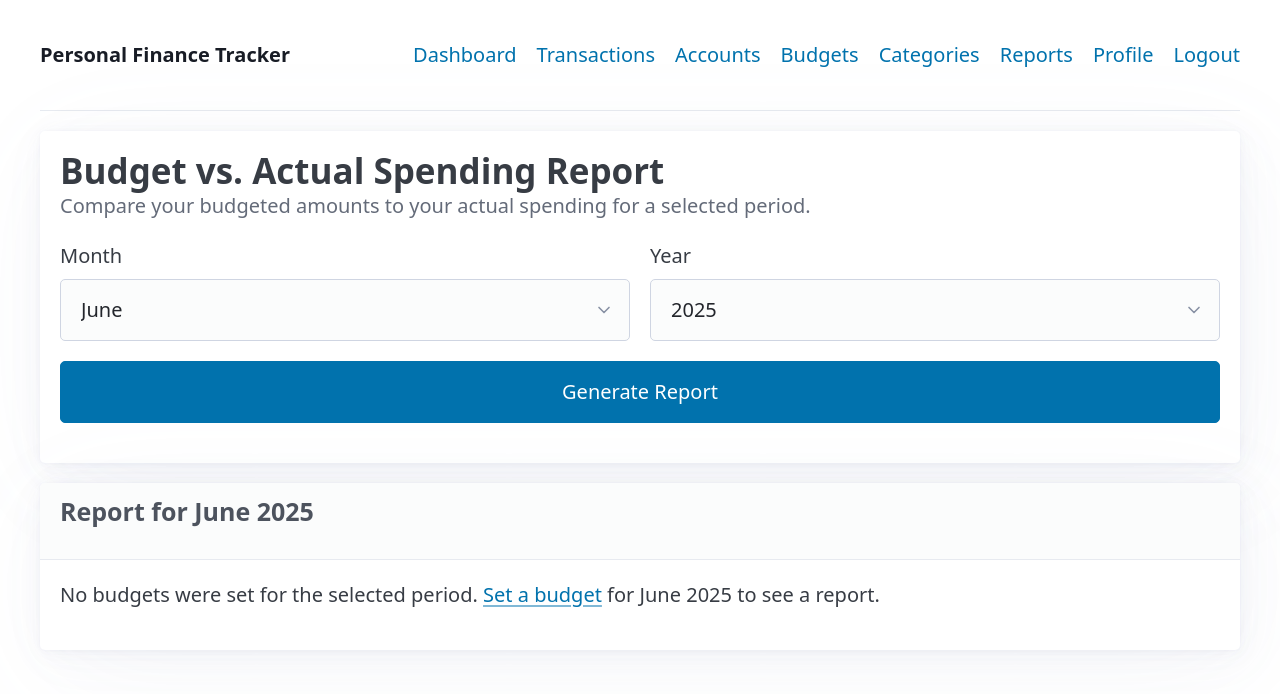
After one commit to PrajwalMadhyastha/personal-finance-webapp, a Flask app: page /report/budgets in a window 1280 px wide. The commit adds this page. Shown: the top 694 px of the page. Run offline with Flask 3, Linux system fonts and the light colour scheme; the visitor is signed in with stand-in values (Sample User, id 1); data that the repository does not hold is empty; parts of the project's set-up code (start-up, migrations or seed data) failed here and were passed over; some libraries are stand-ins or nearby versions.

Commit message:
feat(reports): Add detailed budget vs actuals report page

```diff
--- a/finance_tracker/routes.py
+++ b/finance_tracker/routes.py
@@ -779,3 +779,62 @@
         return jsonify({'available': False})
     else:
         return jsonify({'available': True})
+
+@main_bp.route('/report/budgets')
+@login_required
+def budget_report():
+    now_utc = datetime.now(timezone.utc)
+    # Default to current month/year if not provided in the URL
+    selected_year = request.args.get('year', default=now_utc.year, type=int)
+    selected_month = request.args.get('month', default=now_utc.month, type=int)
+
+    # --- Data Fetching and Processing ---
+
+    # 1. Get all budgets for the selected period
+    budgets_stmt = select(Budget).filter_by(
+        user_id=current_user.id,
+        month=selected_month,
+        year=selected_year
+    )
+    budgets_for_period = db.session.execute(budgets_stmt).scalars().all()
+
+    # 2. Get all expenses for the selected period, grouped by category
+    expenses_stmt = select(
+        transaction_categories.c.category_id,
+        func.sum(Transaction.amount)
+    ).join(
+        Transaction, Transaction.id == transaction_categories.c.transaction_id
+    ).where(
+        Transaction.user_id == current_user.id,
+        Transaction.transaction_type == 'expense',
+        func.extract('month', Transaction.transaction_date) == selected_month,
+        func.extract('year', Transaction.transaction_date) == selected_year
+    ).group_by(transaction_categories.c.category_id)
+
+    spending_by_category = {row[0]: row[1] for row in db.session.execute(expenses_stmt).all()}
+
+    # 3. Process the data into a final list for the template
+    report_data = []
+    for budget in budgets_for_period:
+        actual_spent = spending_by_category.get(budget.category_id, decimal.Decimal(0))
+        difference = budget.amount - actual_spent
+
+        report_data.append({
+            'category_name': budget.category.name,
+            'budgeted_amount': budget.amount,
+            'actual_spent': actual_spent,
+            'difference': difference
+        })
+
+    # Data for the dropdown selectors
+    years = range(now_utc.year + 1, now_utc.year - 5, -1)
+    month_names = {i: name for i, name in enumerate(calendar.month_name) if i > 0}
+
+    return render_template(
+        'budget_report.html',
+        report_data=report_data,
+        years=years,
+        month_names=month_names,
+        selected_year=selected_year,
+        selected_month=selected_month
+    )
--- /dev/null
+++ b/finance_tracker/templates/budget_report.html
@@ -0,0 +1,71 @@
+{% extends "base.html" %}
+
+{% block title %}Budget vs. Actual Report{% endblock %}
+
+{% block content %}
+<article>
+    <hgroup>
+        <h2>Budget vs. Actual Spending Report</h2>
+        <p>Compare your budgeted amounts to your actual spending for a selected period.</p>
+    </hgroup>
+
+    <!-- Month/Year Selection Form -->
+    <form method="GET" action="{{ url_for('main.budget_report') }}">
+        <div class="grid">
+            <div>
+                <label for="month">Month</label>
+                <select id="month" name="month">
+                    {% for num, name in month_names.items() %}
+                    <option value="{{ num }}" {% if num == selected_month %}selected{% endif %}>{{ name }}</option>
+                    {% endfor %}
+                </select>
+            </div>
+            <div>
+                <label for="year">Year</label>
+                <select id="year" name="year">
+                    {% for year in years %}
+                    <option value="{{ year }}" {% if year == selected_year %}selected{% endif %}>{{ year }}</option>
+                    {% endfor %}
+                </select>
+            </div>
+        </div>
+        <button type="submit">Generate Report</button>
+    </form>
+</article>
+
+<article>
+    <header>
+        <h4>Report for {{ month_names[selected_month] }} {{ selected_year }}</h4>
+    </header>
+    {% if report_data %}
+    <table>
+        <thead>
+            <tr>
+                <th>Category</th>
+                <th style="text-align: right;">Budgeted</th>
+                <th style="text-align: right;">Actual Spent</th>
+                <th style="text-align: right;">Difference</th>
+            </tr>
+        </thead>
+        <tbody>
+            {% for item in report_data %}
+            <tr>
+                <td><strong>{{ item.category_name }}</strong></td>
+                <td style="text-align: right;">₹{{ "%.2f"|format(item.budgeted_amount) }}</td>
+                <td style="text-align: right;">₹{{ "%.2f"|format(item.actual_spent) }}</td>
+                <td style="text-align: right;">
+                    <!-- Conditionally color the difference -->
+                    <strong class="{% if item.difference >= 0 %}income{% else %}expense{% endif %}">
+                        {% if item.difference >= 0 %}+{% endif %}{{ "%.2f"|format(item.difference) }}
+                    </strong>
+                </td>
+            </tr>
+            {% endfor %}
+        </tbody>
+    </table>
+    {% else %}
+    <p>No budgets were set for the selected period. <a href="{{ url_for('main.budgets') }}">Set a budget</a> for {{ month_names[selected_month] }} {{ selected_year }} to see a report.</p>
+    {% endif %}
+</article>
+
+{% endblock %}
```
Also changed, not shown: finance_tracker/templates/reports.html (+8 -0 lines).
